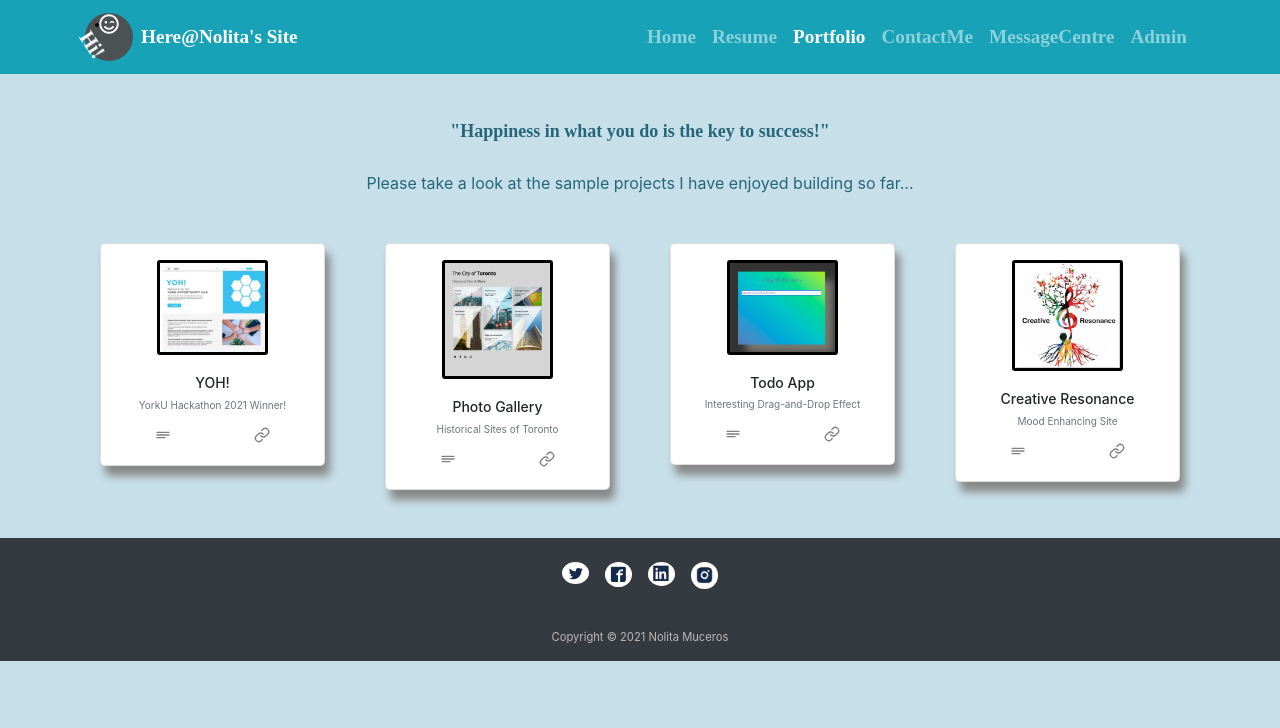
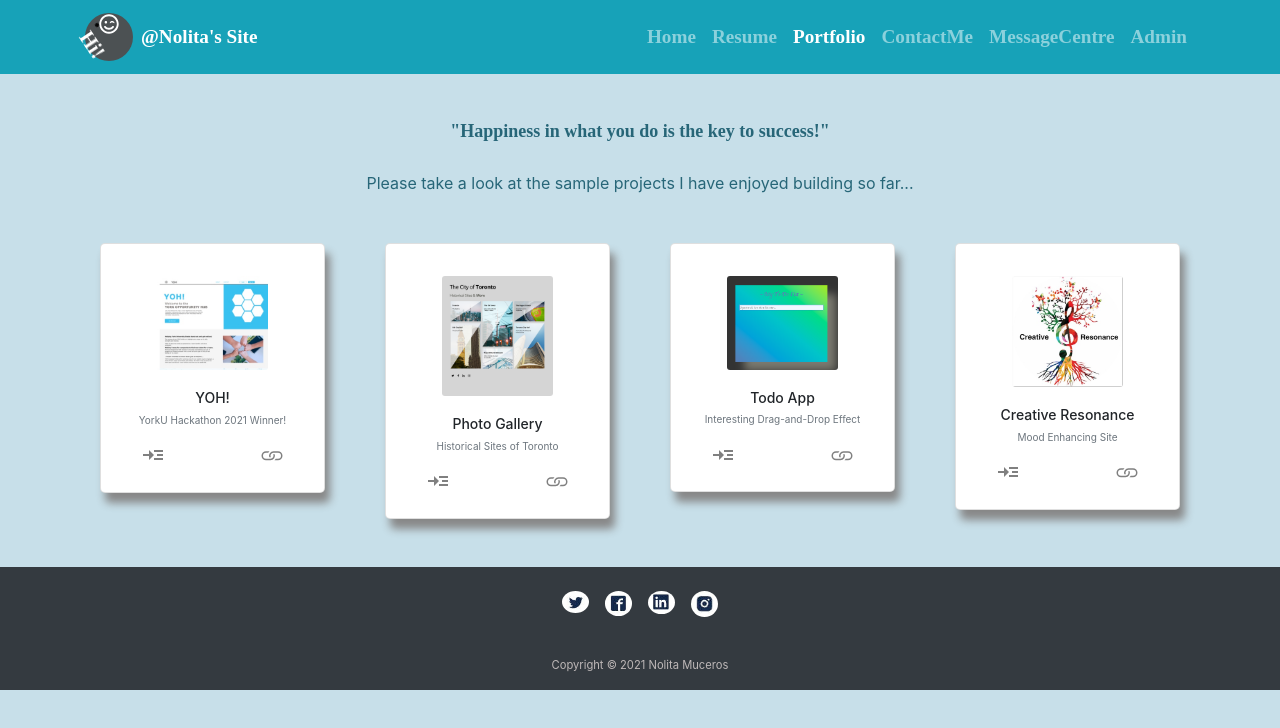
Before and after one commit to nmuceros/muceros__nolita--final-project, a React (Create React App) app in the folder fs1010-project-front-end/: page /portfolio in a window 1280 px wide. Shown: the top 728 px of the page. Built offline with nearby package versions, Linux system fonts and the light colour scheme.

Commit message:
updates the showmore and link icons in portfolio cards

```diff
--- a/fs1010-project-front-end/src/components/pages/PortfolioCard.js
+++ b/fs1010-project-front-end/src/components/pages/PortfolioCard.js
@@ -1,8 +1,10 @@
 import React, { useState } from "react"
 import { Container, Card, CardBody, CardImg, CardSubtitle, CardTitle, CardText, CardFooter, Button, Collapse } from "reactstrap"
-import { CgDetailsMore } from "react-icons/cg"
+// import { CgDetailsMore } from "react-icons/cg"
+import { MdOutlineReadMore} from "react-icons/md"
 import { FaGitSquare } from "react-icons/fa"
-import { FiLink } from "react-icons/fi"
+// import { FiLink } from "react-icons/fi"
+import { BsLink } from "react-icons/bs"
 import "../../css/portfolioCard.css"
 
 
@@ -17,19 +19,19 @@ const PortfolioCard = (project) => {
         <Container>
             <Card id="portfolio-card-container" >
                 <div className="portfolio-cardImage-container">
-                    <CardImg id="portfolio-cardImage-creativeResonance" width="100%" src={project.projectImage} alt="Card image cap" />
+                    <CardImg id="portfolio-cardImage-image" width="100%" src={project.projectImage} alt="Card image cap" />
                 </div>
                 <CardBody>
                     <CardTitle id="portfolio-cardTitle" tag="h4">{project.projectName}</CardTitle>
                     <CardSubtitle id="portfolio-cardSubTitle" ag="h6" className="mb-2 text-muted">{project.projectSubTitle}</CardSubtitle>
                     <div>
                         <div className="portfolio-card-links">
-                            <a className="portfolio-collapse-icon" onClick={toggle} href="#">
-                                <CgDetailsMore />
+                            <a className="portfolio-showmore-icon" onClick={toggle} href="#">
+                                <MdOutlineReadMore />
                             </a>
                             <a className="portfolio-gitLink-icon" href={project.projectLink}>
                                 {/* <FaGitSquare /> */}
-                                <FiLink />
+                                <BsLink />
                             </a>
                         </div>
 
--- a/fs1010-project-front-end/src/components/shared/LogoBrand.js
+++ b/fs1010-project-front-end/src/components/shared/LogoBrand.js
@@ -20,7 +20,7 @@ const LogoBrand = () => {
                 <div id="logo-sm-circle-unfilled">Hi!</div>
 
             </div>
-            <div className="logo-text">Here@Nolita's Site</div>
+            <div className="logo-text">@Nolita's Site</div>
     </div>
 
     )
--- a/fs1010-project-front-end/src/css/portfolioCard.css
+++ b/fs1010-project-front-end/src/css/portfolioCard.css
@@ -1,3 +1,7 @@
+.portfolio-cardImage-container {
+    margin-top: 2rem;
+}
+
 .portfolio-card-links {
     position: relative;
     display: flex;
@@ -7,31 +11,33 @@
 
 
 
- .portfolio-collapse-icon {
+ .portfolio-showmore-icon {
     position: relative;
     height: auto;
-    width: 2rem;
+    width: 5rem;
+    font-size: 1.5rem;
     color: grey;
     /* border-style: solid; */
  }
 
 
-.portfolio-collapse-icon:hover {
-    transform: scale(1.5);
+.portfolio-showmore-icon:hover {
+    transform: scale(1.3);
     color: rgb(16, 222, 230);
 }
 
 .portfolio-gitLink-icon:hover {
-    transform: scale(1.5);
+    transform: scale(1.3);
     color: rgb(16, 222, 230);
 }
 
 .portfolio-gitLink-icon {
     color: grey;
+    font-size: 1.5rem;
 }
 
 
- .portfolio-collapse-icon {
+ .portfolio-showmore-icon {
     cursor: pointer;
     color: grey;
 }
```
Also changed, not shown: 1 other file (tests, documents, lock files or other folders).
